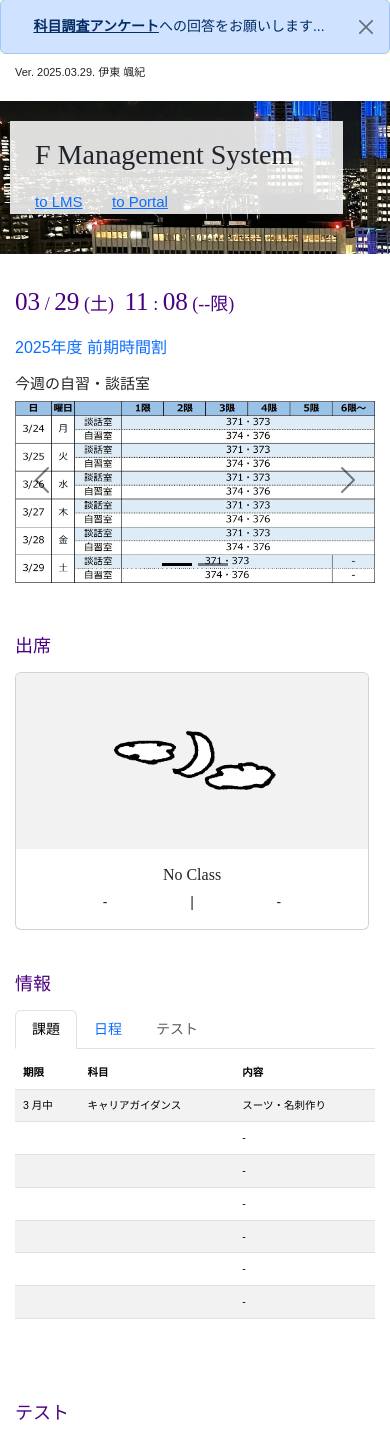
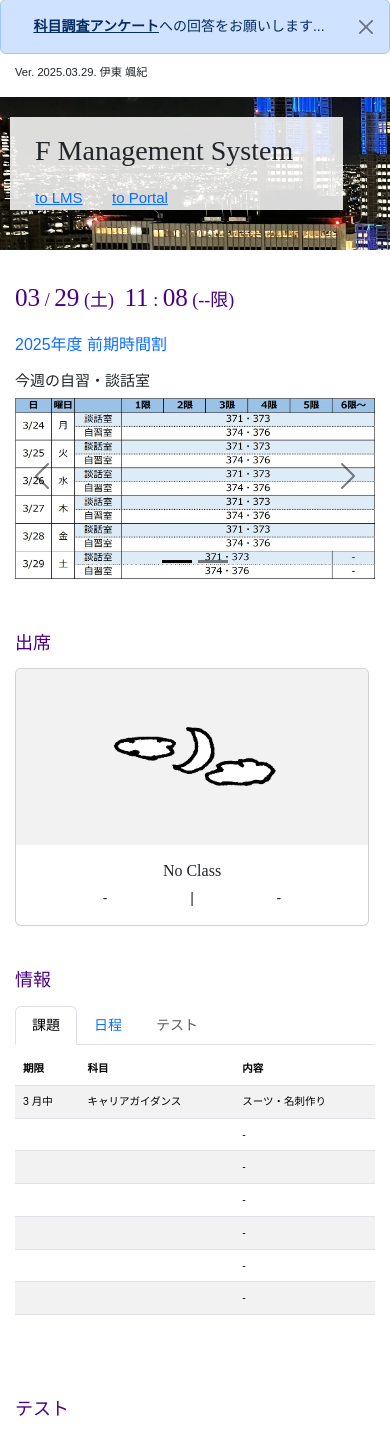
Before and after one commit to Phi110/f-management-system, a PHP site: page /index.html in a window 390 px wide. Shown: the part 56-1495 px from the top of the page. Run offline with PHP 8.4, Linux system fonts and the light colour scheme; some libraries are stand-ins or nearby versions; some web fonts are replaced.

Commit message:
Add files via upload

```diff
--- a/css/fms.css
+++ b/css/fms.css
@@ -85,7 +85,7 @@ table {
     font-size: 17px;
 }
 .small-text {
-    font-size: 1rem;
+    font-size: 15px;
 }
 .card-text {
     font-size: 16px;
@@ -193,10 +193,6 @@ table {
 .pink {
     color: pink;
 }
-.ver {
-    padding-bottom: 10px;
-    font-size: 17px
-}
 .reduction {
     max-width: 50%;
     padding-bottom: 3%;
@@ -290,10 +286,6 @@ table {
     .title {
         padding: 0 30px;
     }
-    .ver {
-        padding-bottom: 10px;
-        font-size: 15px
-    }
     .accordion-button {
         font-size: 16px;
     }
@@ -373,10 +365,6 @@ table {
     .curriculum {
         padding: 2% 3%;
     }
-    .ver {
-        padding-bottom: 10px;
-        font-size: 13px
-    }
     .carousel {
         max-height: 330px;
         padding: 0 8%;
@@ -423,7 +411,7 @@ table {
         font-size: 18px;
     }
     h3 {
-        font-size: 13px;
+        font-size: 17px;
     }
     h4 {
         font-size: 15px;
@@ -508,9 +496,6 @@ table {
         font-size: 15px;
         padding-left: 25px;
     }
-    .ver {
-        font-size: 11px;
-    }
     .accordion-button {
         font-size: 15px;
     }
--- a/index.html
+++ b/index.html
@@ -87,7 +87,7 @@
 
         <div class="starter-template">
 
-            <div class="ver">
+            <div class="small-text bottom-space">
                 Ver. 2025.03.29. 伊東 颯紀
             </div>
 
@@ -738,8 +738,12 @@
                 </div>
             </form> -->
 
+            <h4 class="top-space text-center">FMS</h4>
+            <div class="small-text text-center bottom-space">※学内生への再配布を認めます</div>
 
             <img src="images/bar.webp" class="picture top-space bottom-space">
+
+
         </div>
     </div>
 
```
